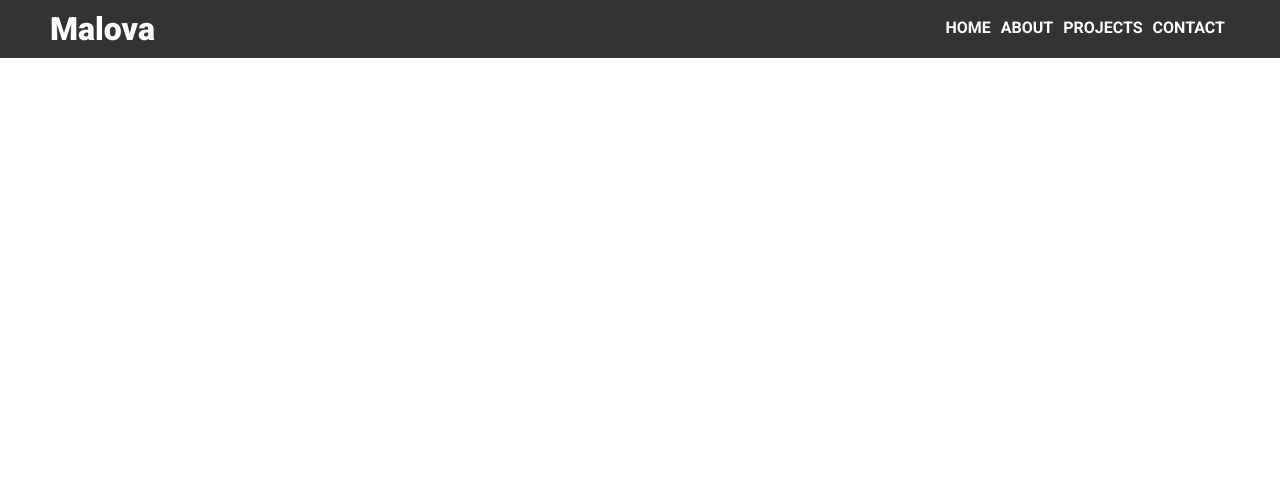
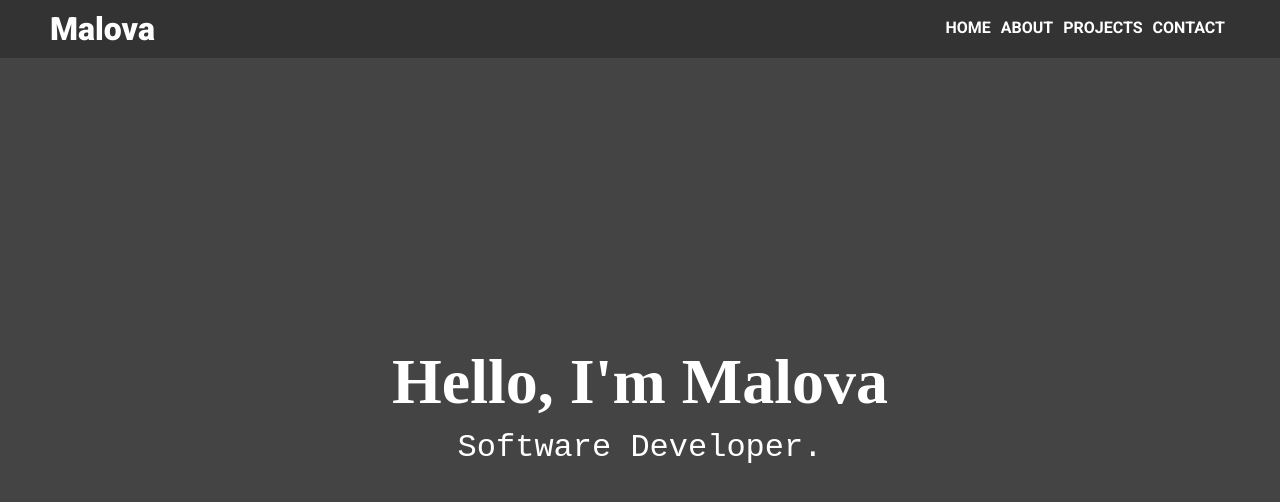
Before and after one commit to maloPRO/portfolio, a React (Create React App) app: page / in a window 1280 px wide. Shown: the top 502 px of the page. Built offline with nearby package versions, Linux system fonts and the light colour scheme; a web font is replaced by a local one.

Commit message:
Added hero section

```diff
--- a/src/components/App.js
+++ b/src/components/App.js
@@ -1,10 +1,12 @@
 import '../styles/App.css';
 import Nav from './nav';
+import Hero from './hero';
 
 function App() {
   return (
     <div className="App">
       <Nav/>
+      <Hero/>
     </div>
   );
 }
--- /dev/null
+++ b/src/components/hero.js
@@ -0,0 +1,14 @@
+import React from "react";
+import '../styles/hero.css';
+
+const Hero = () => {
+
+  return (
+    <div className="heroSection">
+      <div>Hello, I'm Malova</div>
+      <div>Software Developer.</div>
+    </div>
+  )
+}
+
+export default Hero;
--- /dev/null
+++ b/src/styles/hero.css
@@ -0,0 +1,37 @@
+.heroSection {
+  width: 100%;
+  background-color: #444 ;
+  min-height: 100vh;
+  display: flex;
+  flex-direction: column;
+  align-items: center;
+  justify-content: center;
+}
+.heroSection div:first-child {
+  font-weight: 900;
+  color: #fff;
+  font-size: 4rem;
+  padding: 10px;
+}
+.heroSection div:last-child {
+  color: #fff;
+  font-size: 2rem;
+  width: 19ch;
+  animation: typing 2s steps(19), blink .5s step-end infinite alternate;
+  white-space: nowrap;
+  overflow: hidden;
+  border-right: 3px solid;
+  font-family: monospace;
+}
+
+@keyframes typing {
+  from {
+    width: 0
+  }
+}
+
+@keyframes blink {
+  50% {
+    border-color: transparent
+  }
+}
```
